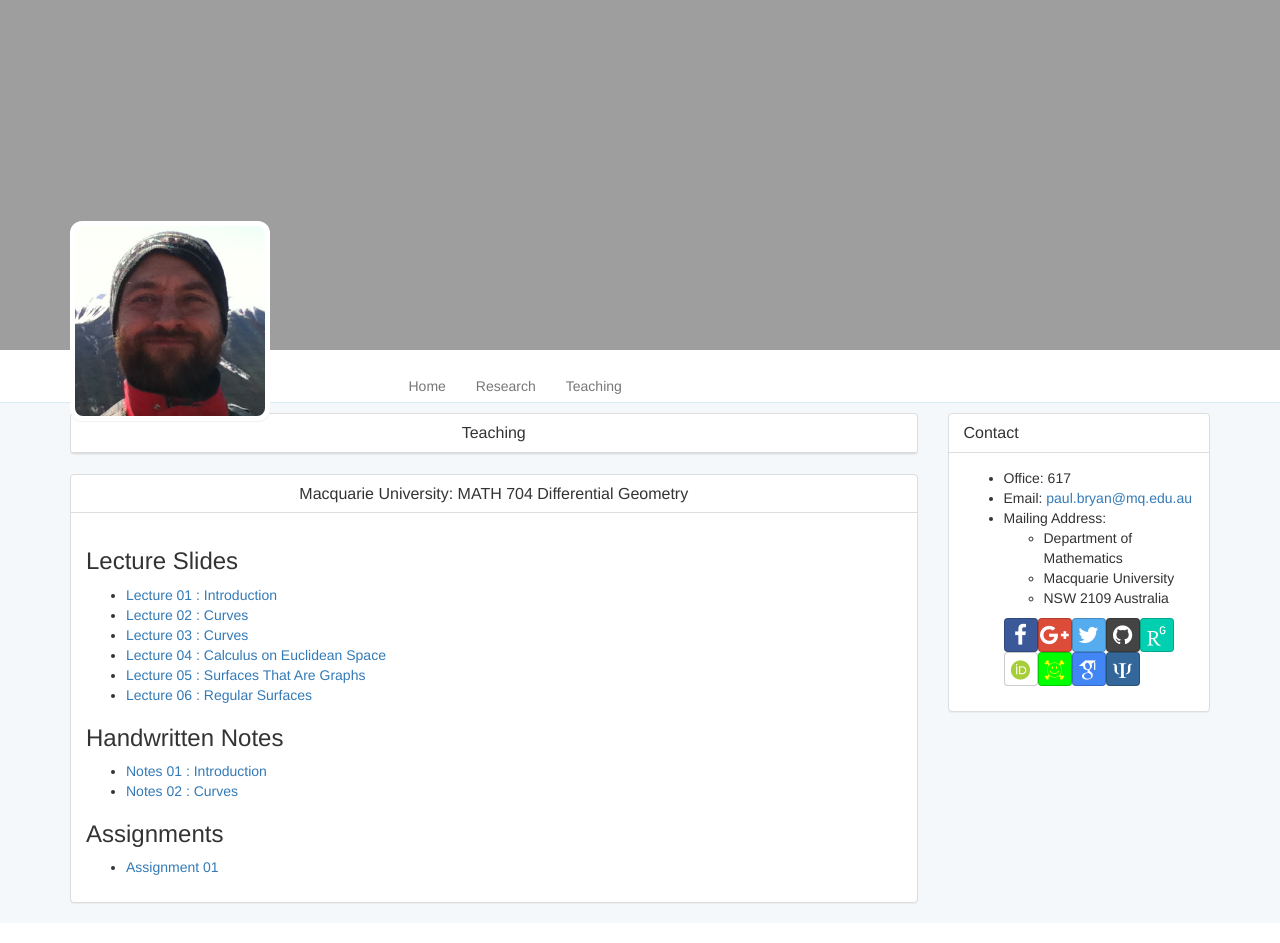
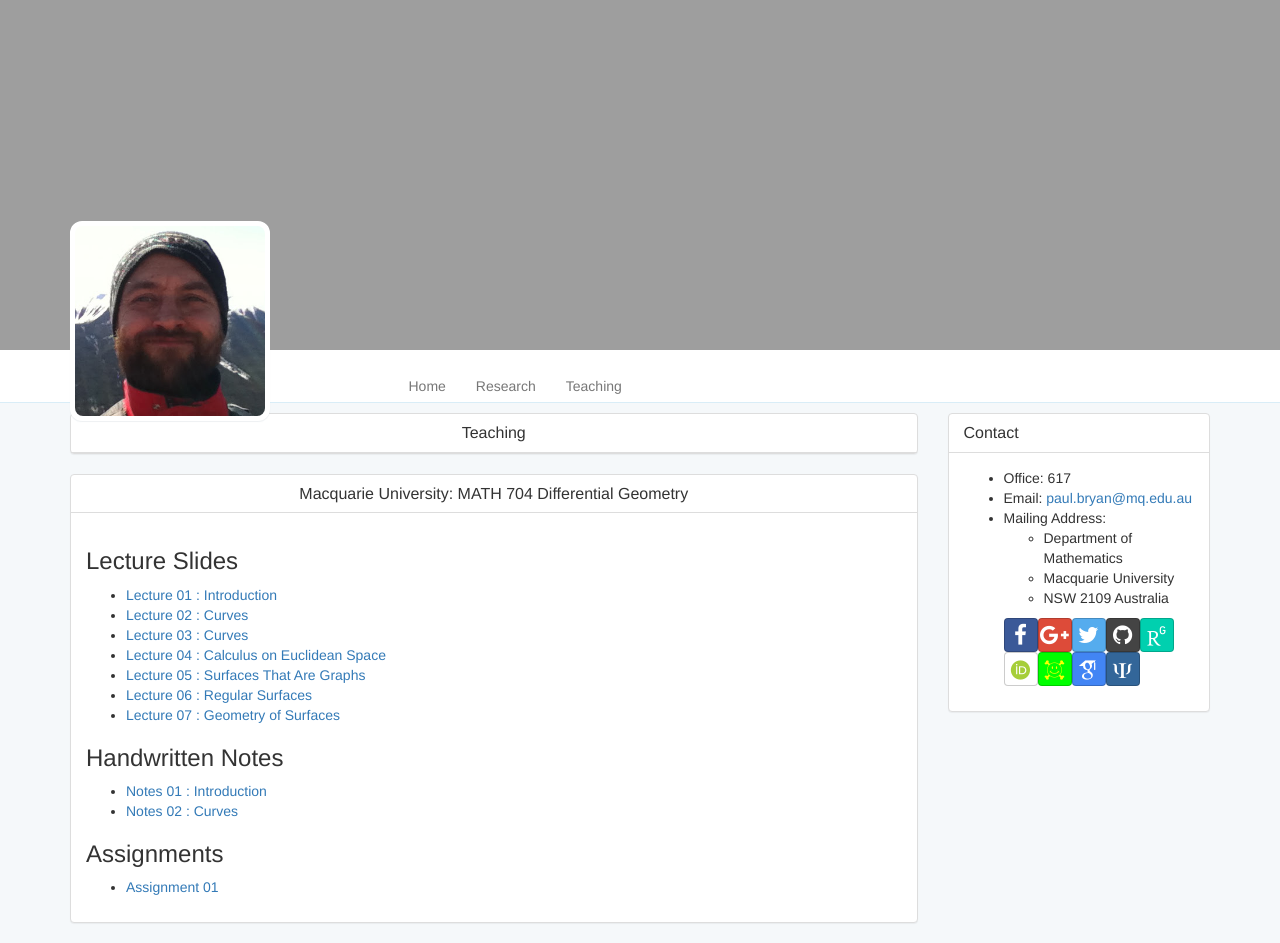
Before and after one commit to pabryan/pabryan.github.io, a Jekyll site: the page built from teaching/mq_math704_2018/index.html, in a window 1280 px wide. Built offline with Jekyll 4.4.1, drawn with Linux system fonts in a browser that asks for light colours; some web fonts are replaced.

Commit message:
Updated mq math704 2018 lec06 and added lec07.

```diff
--- a/teaching/mq_math704_2018/index.html
+++ b/teaching/mq_math704_2018/index.html
@@ -17,6 +17,7 @@ description: "Paul Bryan: Mathematician - Macquarie University: MATH 704 Differe
       <li><a href="{{ site.baseurl }}/teaching/mq_math704_2018/lec04.pdf">Lecture 04 : Calculus on Euclidean Space</a></li>
       <li><a href="{{ site.baseurl }}/teaching/mq_math704_2018/lec05.pdf">Lecture 05 : Surfaces That Are Graphs</a></li>
       <li><a href="{{ site.baseurl }}/teaching/mq_math704_2018/lec06.pdf">Lecture 06 : Regular Surfaces</a></li>
+      <li><a href="{{ site.baseurl }}/teaching/mq_math704_2018/lec07.pdf">Lecture 07 : Geometry of Surfaces</a></li>
     </ul>
 
     <h3>Handwritten Notes</h3>
```
Also changed, not shown: 2 other files.
